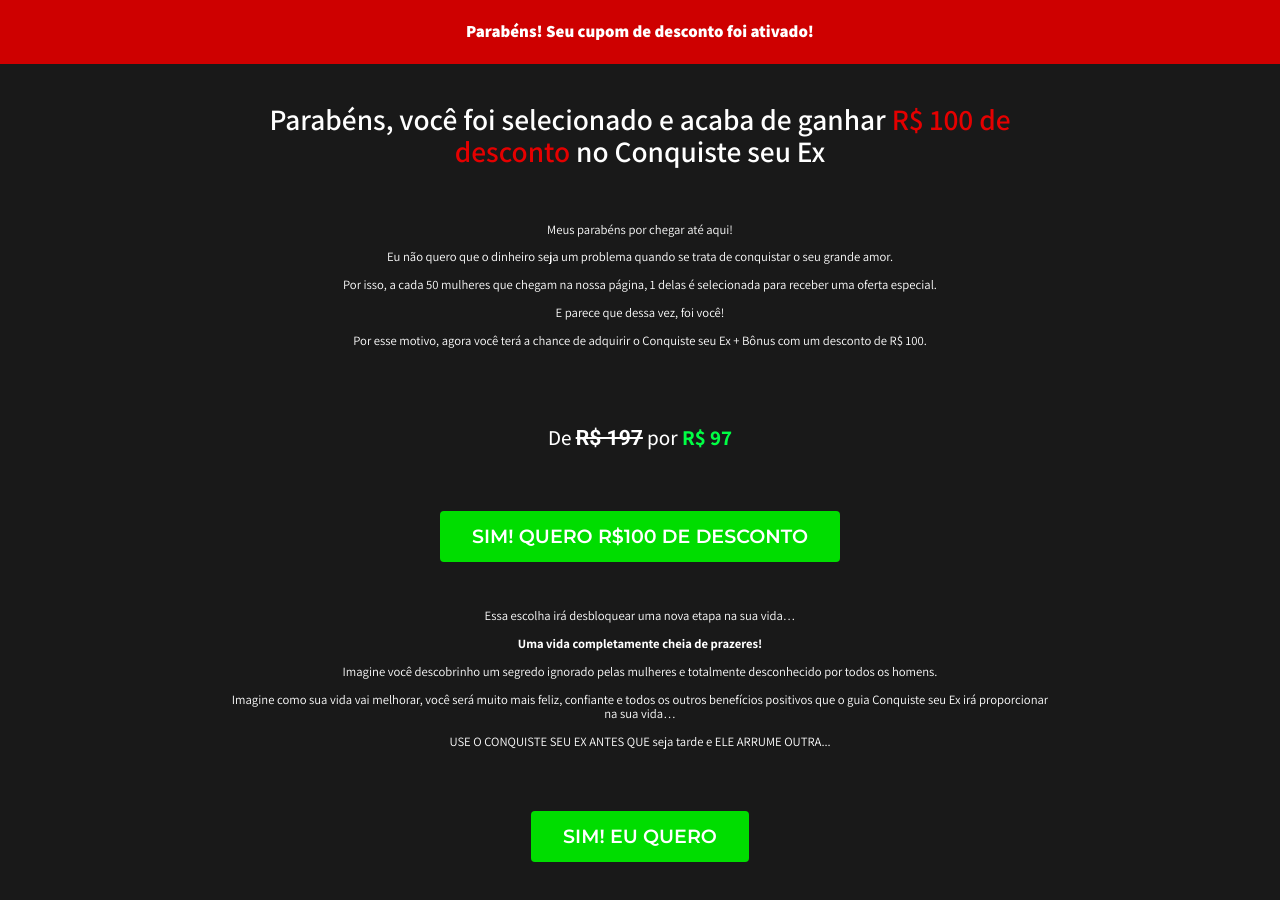
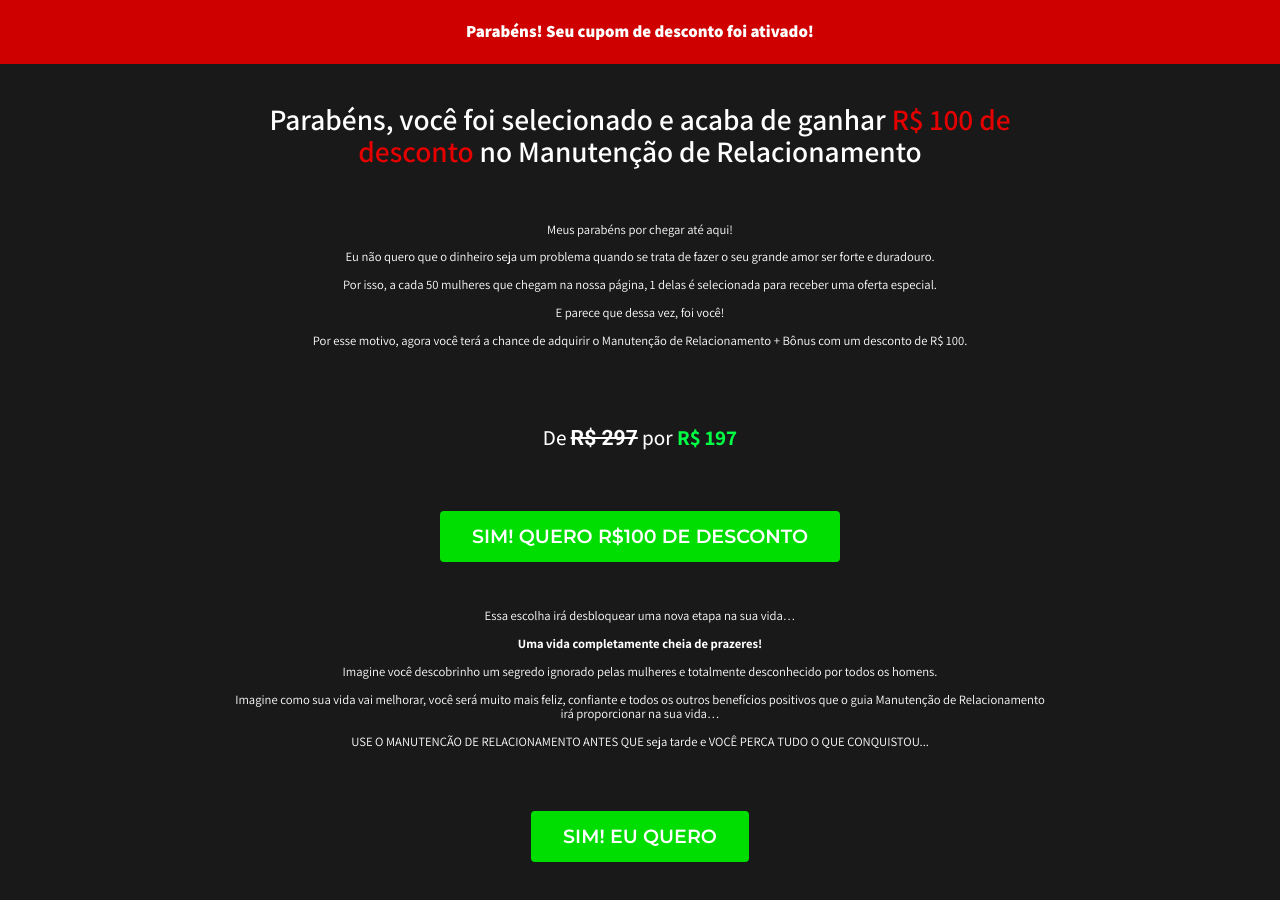
Before and after one commit to u1trasecreto/conquisteseuex, a plain HTML site: page index.html in a window 1280 px wide. Drawn offline with Linux system fonts and the light colour scheme.

Commit message:
Update index.html

```diff
--- a/index.html
+++ b/index.html
@@ -137,7 +137,7 @@
 </style>
 <div class="headline-cgoCmJ8850752-element headline">
 <h1>
-Parabéns, você foi selecionado e acaba de ganhar&nbsp;<span style="color:#e50000">R$ 100 de desconto</span>&nbsp;no Conquiste seu Ex<br>
+Parabéns, você foi selecionado e acaba de ganhar&nbsp;<span style="color:#e50000">R$ 100 de desconto</span>&nbsp;no Manutenção de Relacionamento<br>
 </h1>
 </div>
 </div>
@@ -172,7 +172,7 @@
 </style>
 <div class="description-bHePnD3544715-element ">
 <h3>
-Meus parabéns por chegar até aqui!<br><br>Eu não quero que o dinheiro seja um problema quando se trata de conquistar o seu grande amor.<br><br>Por isso, a cada 50 mulheres que chegam na nossa página, 1 delas é selecionada para receber uma oferta especial.<br><br>E parece que dessa vez, foi você!<br><br>Por esse motivo, agora você terá a chance de adquirir o Conquiste seu Ex + Bônus com um desconto de R$ 100.<br>
+Meus parabéns por chegar até aqui!<br><br>Eu não quero que o dinheiro seja um problema quando se trata de fazer o seu grande amor ser forte e duradouro.<br><br>Por isso, a cada 50 mulheres que chegam na nossa página, 1 delas é selecionada para receber uma oferta especial.<br><br>E parece que dessa vez, foi você!<br><br>Por esse motivo, agora você terá a chance de adquirir o Manutenção de Relacionamento + Bônus com um desconto de R$ 100.<br>
 </h3>
 </div>
 </div>
@@ -233,7 +233,7 @@
 </style>
 <div class="subheadline-vcuPyK3429489-element subheadline">
 <h2>
-De&nbsp;<b><del>R$ 197</del></b>&nbsp;por&nbsp;<span style="color:#00ff44"><b>R$ 97</b></span>
+De&nbsp;<b><del>R$ 297</del></b>&nbsp;por&nbsp;<span style="color:#00ff44"><b>R$ 197</b></span>
 </h2>
 </div>
 </div>
@@ -347,7 +347,7 @@
 </style>
 <div class="description-dMgJdD8998549-element ">
 <h3>
-Essa escolha irá desbloquear uma nova etapa na sua vida…<br><br><b>Uma vida completamente cheia de prazeres!</b><br><br>Imagine você descobrinho um segredo ignorado pelas mulheres e totalmente desconhecido por todos os homens.<br><br>Imagine como sua vida vai melhorar, você será muito mais feliz, confiante e todos os outros benefícios positivos que o guia Conquiste seu Ex irá proporcionar na sua vida…<br><br>USE O CONQUISTE SEU EX ANTES QUE seja tarde e ELE ARRUME OUTRA...
+Essa escolha irá desbloquear uma nova etapa na sua vida…<br><br><b>Uma vida completamente cheia de prazeres!</b><br><br>Imagine você descobrinho um segredo ignorado pelas mulheres e totalmente desconhecido por todos os homens.<br><br>Imagine como sua vida vai melhorar, você será muito mais feliz, confiante e todos os outros benefícios positivos que o guia Manutenção de Relacionamento irá proporcionar na sua vida…<br><br>USE O MANUTENÇÃO DE RELACIONAMENTO ANTES QUE seja tarde e VOCÊ PERCA TUDO O QUE CONQUISTOU...
 </h3>
 </div>
 </div>
```
